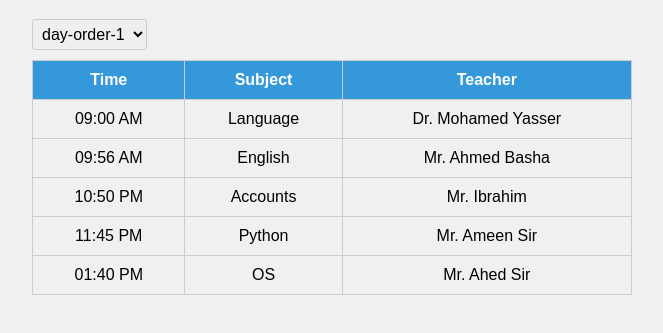
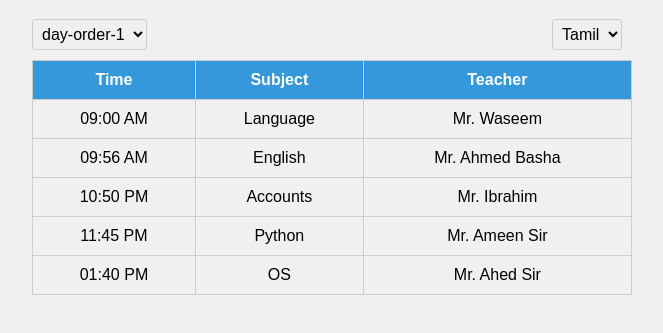
Before and after one commit to SUFIYAN2004/TimeTable, a plain HTML site: page index.html in a window 1280 px wide. Shown: the part 81-414 px from the top of the page, without its empty margins (308-971 px from the left). Drawn offline with Linux system fonts and the light colour scheme.

Commit message:
Update index.html

```diff
--- a/index.html
+++ b/index.html
@@ -60,6 +60,10 @@
                 <option value="friday">day-order-5</option>
                 <option value="saturday">day-order-6</option>
             </select>
+            <select id="languageSelector">
+                <option value="tamil">Tamil</option>
+                <option value="urdu">Urdu</option>
+            </select>
         </div>
 
         <table class="timetable-table">
@@ -80,7 +84,7 @@
         // Sample timetable data (you can replace this with your data)
         const timetableData = {
             monday: [
-                { time: '09:00 AM', subject: 'Language', teacher: 'Dr. Mohamed Yasser' },
+                { time: '09:00 AM', subject: 'Language', teachers: { tamil: 'Mr. Waseem', urdu: 'Dr. Mohamed Yasser' } },
                 { time: '09:56 AM', subject: 'English', teacher: 'Mr. Ahmed Basha' },
                 { time: '10:50 PM', subject: 'Accounts', teacher: 'Mr. Ibrahim' },
                 { time: '11:45 PM', subject: 'Python', teacher: 'Mr. Ameen Sir' },
@@ -88,7 +92,7 @@
             ],
             tuesday: [
                 { time: '09:00 AM', subject: 'Accounts', teacher: 'Mr. Ibrahim' },
-                { time: '09:56 AM', subject: 'Language', teacher: 'Mr. Faizan' },
+                { time: '09:56 AM', subject: 'Language', teachers: { tamil: 'Mr. Murgun', urdu: 'Mr. Faizan' } },
                 { time: '10:50 PM', subject: 'Python', teacher: 'Mr. Ameen Sir' },
                 { time: '11:45 PM', subject: 'OS', teacher: 'Mr. Ahed Sir' },
                 { time: '01:40 PM', subject: 'English', teacher: 'Mr. Rajesh' }
@@ -98,19 +102,19 @@
                 { time: '09:56 AM', subject: 'Lab', teacher: 'Mr. Ameen Sir' },
                 { time: '10:50 PM', subject: 'Lab', teacher: 'Mr. Ameen Sir' },
                 { time: '11:45 PM', subject: 'Accounts', teacher: 'Mr. Ibrahim' },
-                { time: '01:40 PM', subject: 'Language', teacher: 'Mr. Waseem' }
+                { time: '01:40 PM', subject: 'Language', teachers: { tamil: 'Mr. Waseem', urdu: 'Mr. Faizan' } }
             ],
             thursday: [
                 { time: '09:00 AM', subject: 'Python', teacher: 'Mr. Ameen Sir' },
                 { time: '09:56 AM', subject: 'English', teacher: 'Mr. Rajesh' },
                 { time: '10:50 PM', subject: 'OS', teacher: 'Mr. Ahed Sir' },
-                { time: '11:45 PM', subject: 'Non-Major', teacher: 'Mr. Raqib Sir' },
-                { time: '01:40 PM', subject: 'Language', teacher: 'Mr. Murgun' }
+                { time: '11:45 PM', subject: 'Non-Major', teachers: { tamil: 'Mr. Arunachalam', urdu: 'Mr. Raqib Sir' } },
+                { time: '01:40 PM', subject: 'Language', teachers: { tamil: 'Mr. Murgun', urdu: 'Mr. Faizan' } }
             ],
             friday: [
                 { time: '09:00 AM', subject: 'Accounts', teacher: 'Mr. Ibrahim' },
-                { time: '09:56 AM', subject: 'Language', teacher: 'Mr. Murgun' },
-                { time: '10:50 PM', subject: 'Non-Major', teacher: 'Mr. Raqib Sir' },
+                { time: '09:56 AM', subject: 'Language', teachers: { tamil: 'Mr. Murgun', urdu: 'Mr. Faizan' } },
+                { time: '10:50 PM', subject: 'Non-Major', teachers: { tamil: 'Mr. Arunachalam', urdu: 'Mr. Raqib Sir' } },
                 { time: '11:45 PM', subject: 'Python', teacher: 'Mr. Ameen Sir' },
                 { time: '01:40 PM', subject: 'English', teacher: 'Mr. Ahmed Basha' }
             ],
@@ -118,31 +122,37 @@
                 { time: '09:00 AM', subject: 'Accounts', teacher: 'Mr. Ibrahim' },
                 { time: '09:56 AM', subject: 'Python', teacher: 'Mr. Ameen Sir' },
                 { time: '10:50 PM', subject: 'OS', teacher: 'Mr. Ahed Sir' },
-                { time: '11:45 PM', subject: 'Language', teacher: 'Mr. Faizan' },
+                { time: '11:45 PM', subject: 'Language', teachers: { tamil: 'Mr. Faizan', urdu: 'Mr. Faizan' } },
                 { time: '01:40 PM', subject: 'English', teacher: 'Mr. Abrar' }
             ]
         };
 
-        // Function to update timetable based on selected day
+        // Function to update timetable based on selected day and language
         function updateTimetable() {
             const selectedDay = document.getElementById('daySelector').value;
+            const selectedLanguage = document.getElementById('languageSelector').value;
             const timetableBody = document.getElementById('timetableBody');
             timetableBody.innerHTML = ''; // Clear existing content
 
             // Populate the timetable with data for the selected day
             timetableData[selectedDay].forEach(entry => {
                 const row = document.createElement('tr');
+                let teacher = entry.teacher;
+                if (entry.subject === 'Language' || entry.subject === 'Non-Major') {
+                    teacher = entry.teachers[selectedLanguage];
+                }
                 row.innerHTML = `
                     <td>${entry.time}</td>
                     <td>${entry.subject}</td>
-                    <td>${entry.teacher}</td>
+                    <td>${teacher}</td>
                 `;
                 timetableBody.appendChild(row);
             });
         }
 
-        // Add event listener to update timetable when day is selected
+        // Add event listeners to update timetable when day or language is selected
         document.getElementById('daySelector').addEventListener('change', updateTimetable);
+        document.getElementById('languageSelector').addEventListener('change', updateTimetable);
 
         // Initial update when the page loads
         updateTimetable();
```
